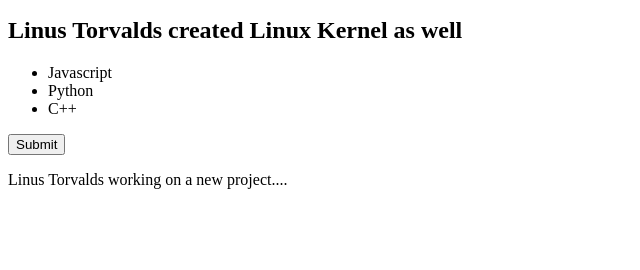
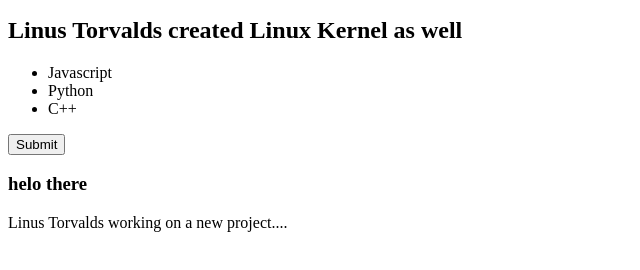
Before and after one commit to suraj-thadarai/gitTutorial, a plain HTML site: page index.html in a window 1280 px wide. Shown: the part 110-380 px from the top of the page, without its empty margins (0-640 px from the left). Drawn offline with Linux system fonts and the light colour scheme.

Commit message:
h3 tag added

```diff
--- a/index.html
+++ b/index.html
@@ -16,7 +16,7 @@
     </ul>
 
     <button>Submit</button>
-
+    <h3>helo there</h3>
     <p>Linus Torvalds working on a new project....</p>
   </body>
 </html>
```
